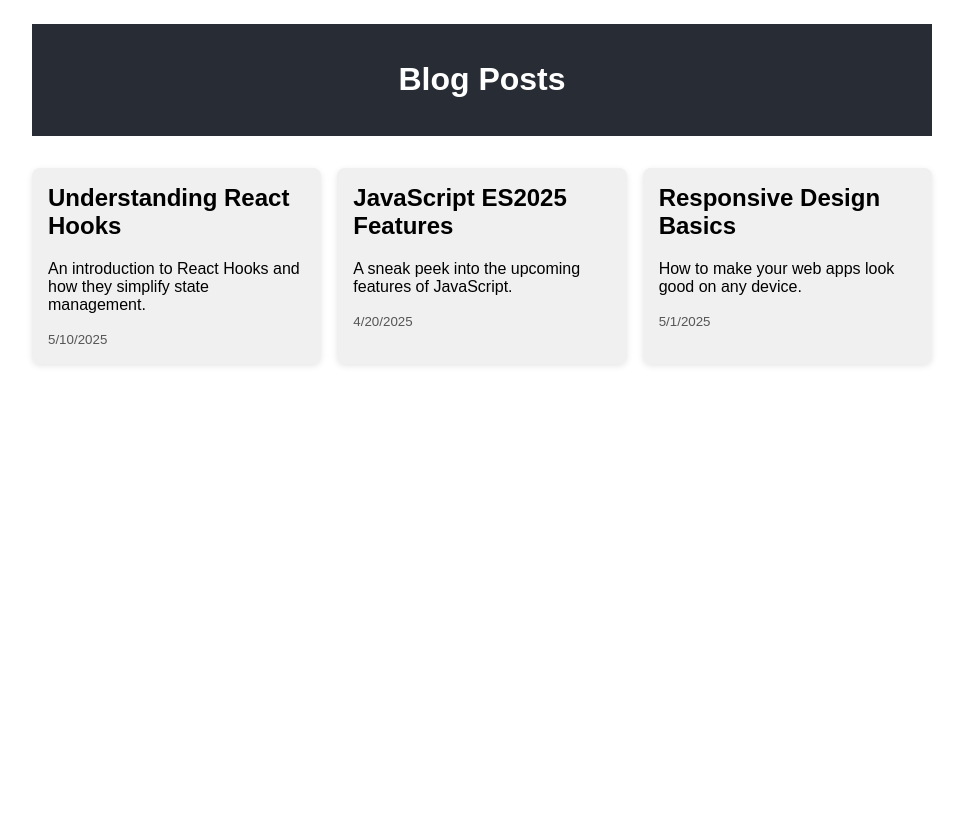
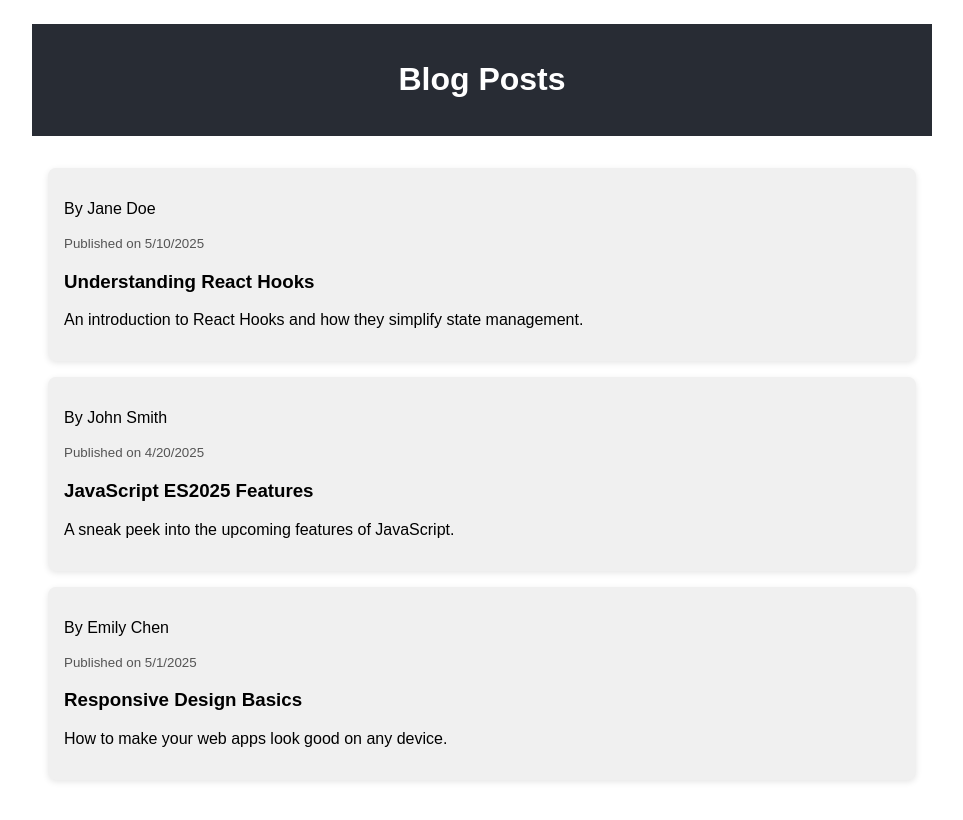
Before and after one commit to A-ManiMekhala/blog_list, a React (Create React App) app: page / in a window 1280 px wide. Shown: the whole page, without its empty margins (158-1121 px from the left). Built offline with nearby package versions, Linux system fonts and the light colour scheme.

Commit message:
Updated App files and added BlogPostDetail component

```diff
--- a/src/App.css
+++ b/src/App.css
@@ -12,10 +12,18 @@
   text-align: center;
 }
 
-.blog-list {
+/* .blog-list {
   display: grid;
   grid-template-columns: repeat(auto-fit, minmax(280px, 1fr));
   gap: 1rem;
+  margin-top: 2rem;
+} */
+
+.blog-list {
+  display: flex;
+  flex-direction: column;
+  gap: 1rem;
+  margin: 1rem;
   margin-top: 2rem;
 }
 
--- a/src/App.js
+++ b/src/App.js
@@ -16,9 +16,10 @@ function App() {
       <main className="blog-list">
         {blogPosts.map((post) => (
           <article key={post.id} className="blog-item">
-            <h2>{post.title}</h2>
+            <p>By {post.author}</p>
+            <small>Published on {formatDate(post.date)}</small>
+            <h3>{post.title}</h3>
             <p>{post.summary}</p>
-            <small>{formatDate(post.date)}</small>
           </article>
         ))}
       </main>
--- a/src/blogPosts.js
+++ b/src/blogPosts.js
@@ -4,20 +4,50 @@ const blogPosts = [
     title: "Understanding React Hooks",
     summary:
       "An introduction to React Hooks and how they simplify state management.",
+    content: `<p>React Hooks are functions that let you use state and lifecycle features without writing a class. Hooks simplify your code and help reuse logic.</p><ul><li>useState</li><li>useEffect</li><li>useContext</li></ul>`,
+    author: "Jane Doe",
     date: "2025-05-10",
   },
   {
     id: 2,
     title: "JavaScript ES2025 Features",
     summary: "A sneak peek into the upcoming features of JavaScript.",
+    content: `<p>ES2025 introduces exciting new features like pattern matching and pipeline operators. These improvements make code cleaner and more expressive.</p>`,
+    author: "John Smith",
     date: "2025-04-20",
   },
   {
     id: 3,
     title: "Responsive Design Basics",
     summary: "How to make your web apps look good on any device.",
+    content: `<p>Responsive design ensures your app works across all devices using flexible layouts, media queries, and responsive units.</p>`,
+    author: "Emily Chen",
     date: "2025-05-01",
   },
 ];
 
 export default blogPosts;
+
+// const blogposts = [
+//   {
+//     id: 1,
+//     title: "Understanding React Hooks",
+//     summary:
+//       "An introduction to React Hooks and how they simplify state management.",
+//     date: "2025-05-10",
+//   },
+//   {
+//     id: 2,
+//     title: "JavaScript ES2025 Features",
+//     summary: "A sneak peek into the upcoming features of JavaScript.",
+//     date: "2025-04-20",
+//   },
+//   {
+//     id: 3,
+//     title: "Responsive Design Basics",
+//     summary: "How to make your web apps look good on any device.",
+//     date: "2025-05-01",
+//   },
+// ];
+
+// export default blogposts;
```
Also changed, not shown: src/BlogPostDetail.js (added, +44 -0 lines).
